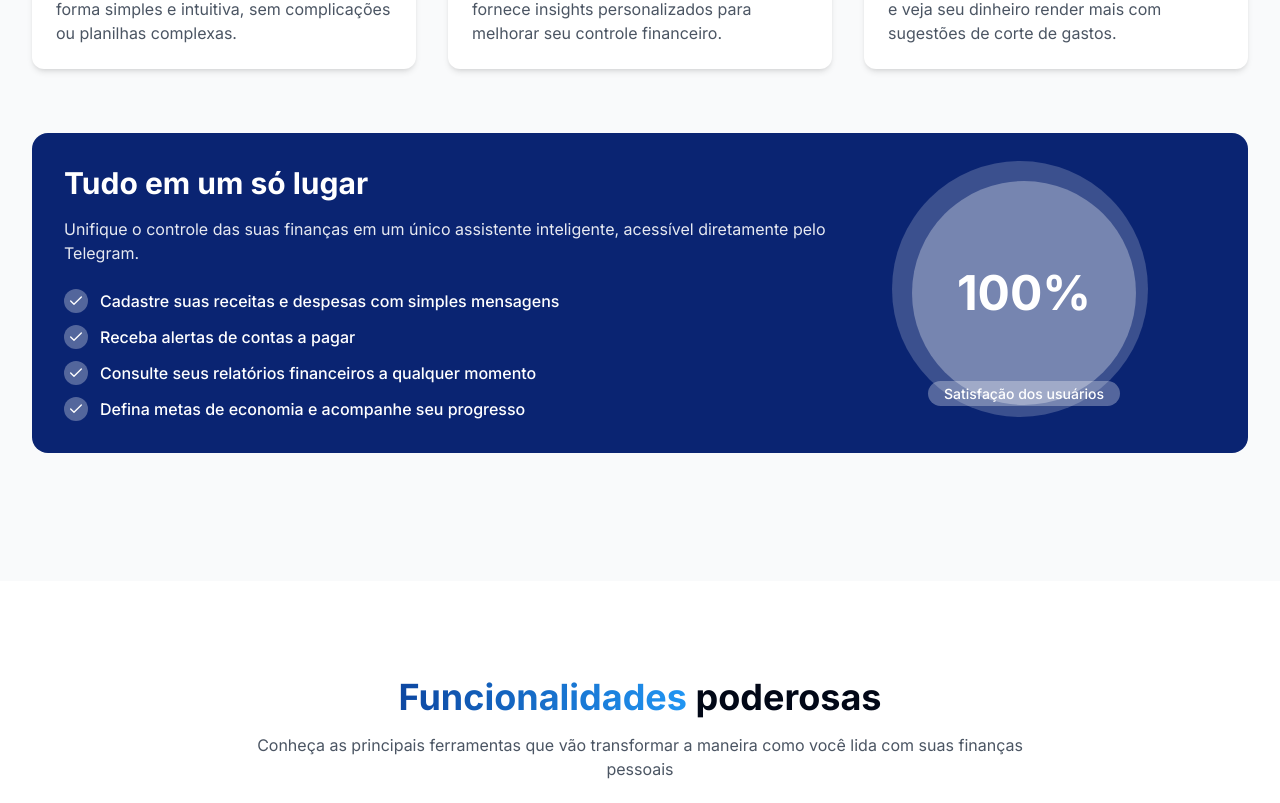
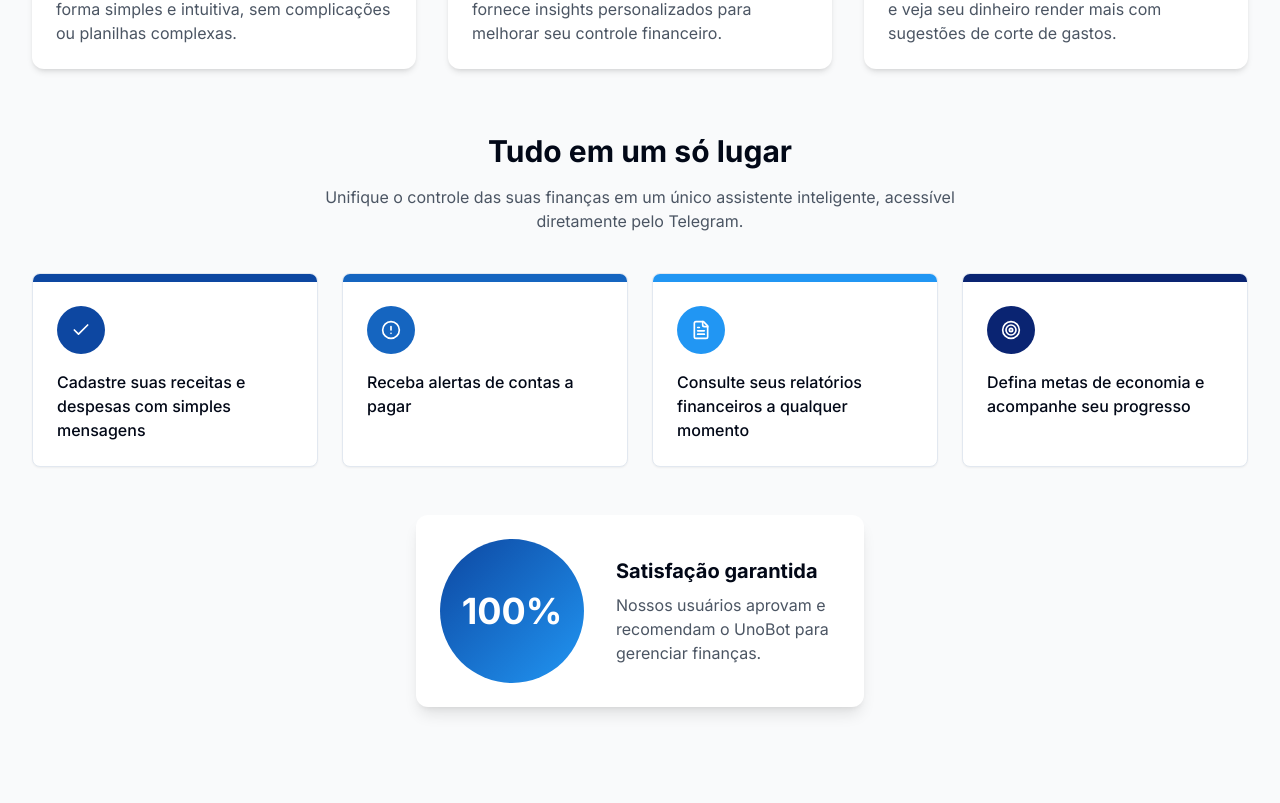
Before and after one commit to pedrohqalves/telegram-finance-bot-landing-page, a React (Vite) app: page / in a window 1280 px wide. Shown: the part 1317-2120 px from the top of the page. Built offline with nearby package versions, Linux system fonts and the light colour scheme.

Commit message:
Refactor: Replace banner with interactive design
Replaced the "Tudo em um só lugar" banner in BenefitsSection.tsx with a more interactive design using cards or icons.

```diff
--- a/src/components/BenefitsSection.tsx
+++ b/src/components/BenefitsSection.tsx
@@ -1,5 +1,6 @@
 
-import { Check, Coins, Wallet, ChartLine } from "lucide-react";
+import { Check, Coins, Wallet, ChartLine, AlertCircle, FileText, Target } from "lucide-react";
+import { Card, CardContent } from "@/components/ui/card";
 
 const BenefitsSection = () => {
   const benefits = [
@@ -18,6 +19,29 @@ const BenefitsSection = () => {
       title: "Economize mais",
       description: "Receba dicas personalizadas de economia e veja seu dinheiro render mais com sugestões de corte de gastos."
     },
+  ];
+
+  const allInOneFeatures = [
+    {
+      icon: <Check className="h-5 w-5 text-white" />,
+      text: "Cadastre suas receitas e despesas com simples mensagens",
+      bgColor: "bg-finance-primary"
+    },
+    {
+      icon: <AlertCircle className="h-5 w-5 text-white" />,
+      text: "Receba alertas de contas a pagar",
+      bgColor: "bg-finance-secondary"
+    },
+    {
+      icon: <FileText className="h-5 w-5 text-white" />,
+      text: "Consulte seus relatórios financeiros a qualquer momento",
+      bgColor: "bg-finance-accent"
+    },
+    {
+      icon: <Target className="h-5 w-5 text-white" />,
+      text: "Defina metas de economia e acompanhe seu progresso",
+      bgColor: "bg-finance-dark"
+    }
   ];
 
   return (
@@ -46,38 +70,41 @@ const BenefitsSection = () => {
           ))}
         </div>
 
-        <div className="mt-16 bg-finance-dark rounded-2xl p-8 text-white">
-          <div className="flex flex-col md:flex-row items-center justify-between">
-            <div className="md:w-2/3 mb-6 md:mb-0">
-              <h3 className="text-2xl md:text-3xl font-bold mb-4 text-white">Tudo em um só lugar</h3>
-              <p className="text-white mb-6 opacity-90">
+        <div className="mt-16">
+          <div className="text-center mb-10">
+            <h3 className="text-2xl md:text-3xl font-bold mb-4">Tudo em um só lugar</h3>
+            <p className="text-gray-600 max-w-2xl mx-auto">
               Unifique o controle das suas finanças em um único assistente inteligente, acessível diretamente pelo Telegram.
             </p>
-              <ul className="space-y-3">
-                {[
-                  "Cadastre suas receitas e despesas com simples mensagens",
-                  "Receba alertas de contas a pagar",
-                  "Consulte seus relatórios financeiros a qualquer momento",
-                  "Defina metas de economia e acompanhe seu progresso"
-                ].map((item, index) => (
-                  <li key={index} className="flex items-center">
-                    <div className="mr-3 bg-white/30 rounded-full p-1">
-                      <Check className="h-4 w-4" />
           </div>
-                    <span className="text-white font-medium">{item}</span>
-                  </li>
+
+          <div className="grid grid-cols-1 md:grid-cols-2 lg:grid-cols-4 gap-6">
+            {allInOneFeatures.map((feature, index) => (
+              <Card
+                key={index}
+                className="overflow-hidden hover:shadow-lg transition-all duration-300 hover:-translate-y-1"
+              >
+                <div className={`h-2 ${feature.bgColor}`}></div>
+                <CardContent className="p-6">
+                  <div className={`w-12 h-12 rounded-full ${feature.bgColor} flex items-center justify-center mb-4`}>
+                    {feature.icon}
+                  </div>
+                  <p className="font-medium">{feature.text}</p>
+                </CardContent>
+              </Card>
             ))}
-              </ul>
           </div>
-            <div className="md:w-1/3 flex justify-center">
+
+          <div className="mt-12 flex justify-center">
+            <div className="bg-white p-6 rounded-xl shadow-lg flex items-center gap-8 max-w-md">
               <div className="relative">
-                <div className="w-64 h-64 bg-white/20 rounded-full absolute -top-5 -left-5"></div>
-                <div className="w-56 h-56 bg-white/30 rounded-full relative z-10 flex items-center justify-center">
-                  <span className="text-5xl font-bold text-white">100%</span>
+                <div className="w-36 h-36 bg-gradient-to-br from-finance-primary to-finance-accent rounded-full flex items-center justify-center">
+                  <span className="text-4xl font-bold text-white">100%</span>
                 </div>
-                <div className="absolute bottom-0 text-center w-full">
-                  <span className="bg-white/30 px-4 py-1 rounded-full text-sm font-medium text-white">Satisfação dos usuários</span>
               </div>
+              <div>
+                <h4 className="text-xl font-bold mb-2">Satisfação garantida</h4>
+                <p className="text-gray-600">Nossos usuários aprovam e recomendam o UnoBot para gerenciar finanças.</p>
               </div>
             </div>
           </div>
```
Lines whose indentation alone changed are shown as unchanged.
